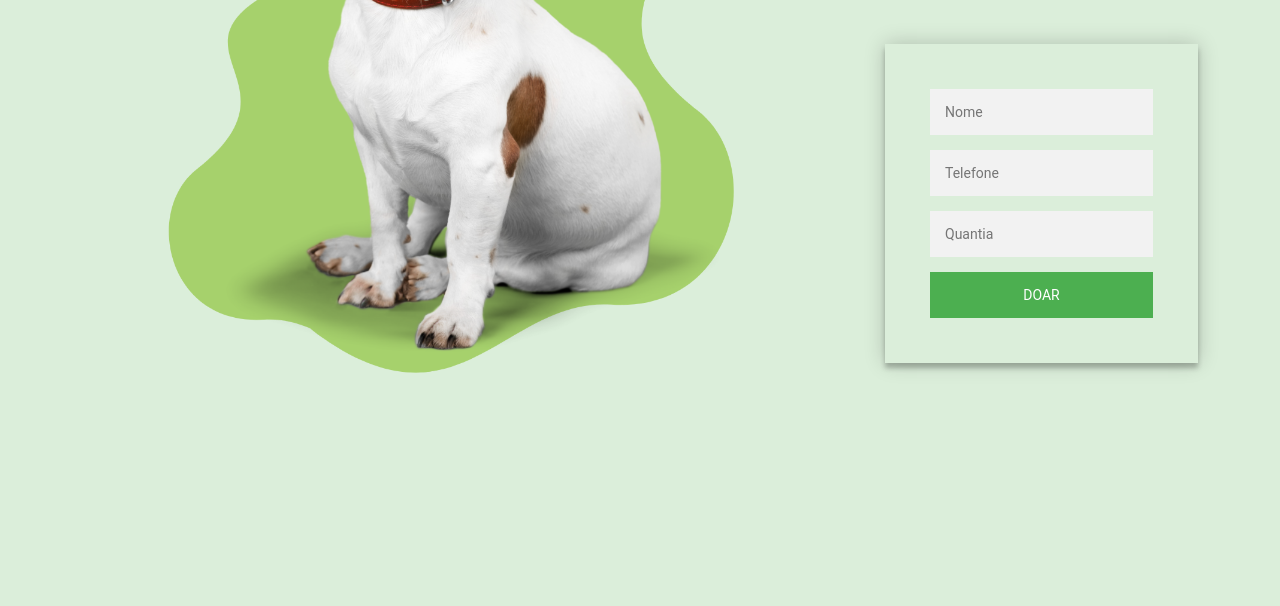
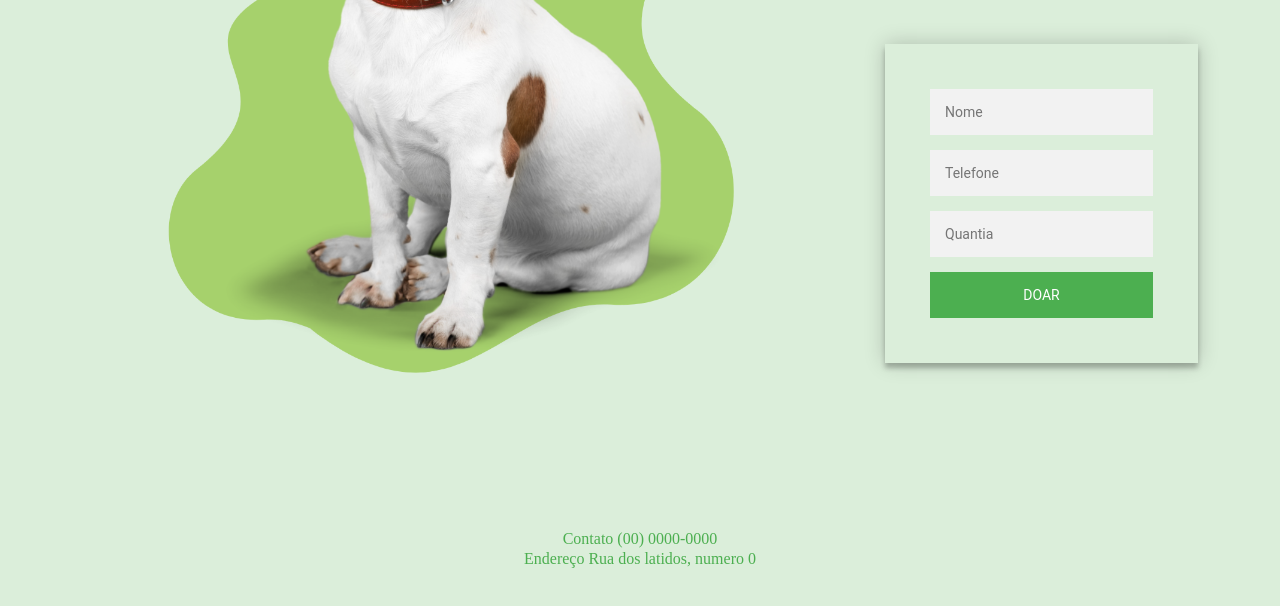
Before and after one commit to httpat/Formul-rio-EBAC, a plain HTML site: page projeto1/main.html in a window 1280 px wide. Shown: the part 506-1112 px from the top of the page. Before the commit the page ends 912 px from the top, so only its background shows below. Drawn offline with Linux system fonts and the light colour scheme.

Commit message:
comitando para a branch certa

```diff
--- a/projeto1/main.css
+++ b/projeto1/main.css
@@ -18,7 +18,6 @@ header h1 {
 
 a:link, a:visited {
     text-decoration: none;
-    list-style: none;
     color: white;
     background-color: #627C40;
 }
@@ -131,3 +130,14 @@ box-shadow: 0 0 20px 0 rgba(0, 0, 0, 0.2), 0 5px 5px 0 rgba(0, 0, 0, 0.24);
 
     .form button:hover,.form button:active,.form button:focus {
         background: #43A047; }
+
+    footer {
+        position: absolute;
+        text-align: center;
+        line-height: 20px;
+        height: 100px;
+        width: 100%;
+margin-top: 900px;
+margin-left: 0px;
+color: #4CAF50;
+}
--- a/projeto1/main.html
+++ b/projeto1/main.html
@@ -9,10 +9,13 @@
 </head>
 <body>
     <header>
+        <section>
             <div class="rectangle">
                 <h1>ONG PATINHAS</h1>
                 <img id="patinha" src="./Design sem nome (46).png">
             </div>
+        </section>
+        <section>
             <div class="rectangle2">
                 <nav>
                     <ul>
@@ -28,14 +31,18 @@
                     </ul>
                 </nav>
             </div>
+        </section>
         </header>
 
     <main>
+        <section>
             <div class="container">
                 <img src="./Design sem nome (44).png" alt="">
                 <h3>Um pet pode estar precisando de você!</h3>
                 <p>Ajude fazendo uma doação</p>
             </div>
+        </section>
+        <section>
             <div class="form">
                 <form action="submit">
                     <input placeholder="Nome" type="text"> </br>
@@ -44,7 +51,15 @@
                     <button>Doar</button>
                 </form>
             </div>
+        </section>
        </main>
+
+    <section>
+        <footer>
+            <p>Contato (00) 0000-0000</p>
+            <p>Endereço Rua dos latidos, numero 0</p>
+        </footer>
+    </section>
 </body>
 <script src="./main.js"></script>
 </html>
```
Lines whose indentation alone changed are shown as unchanged.
